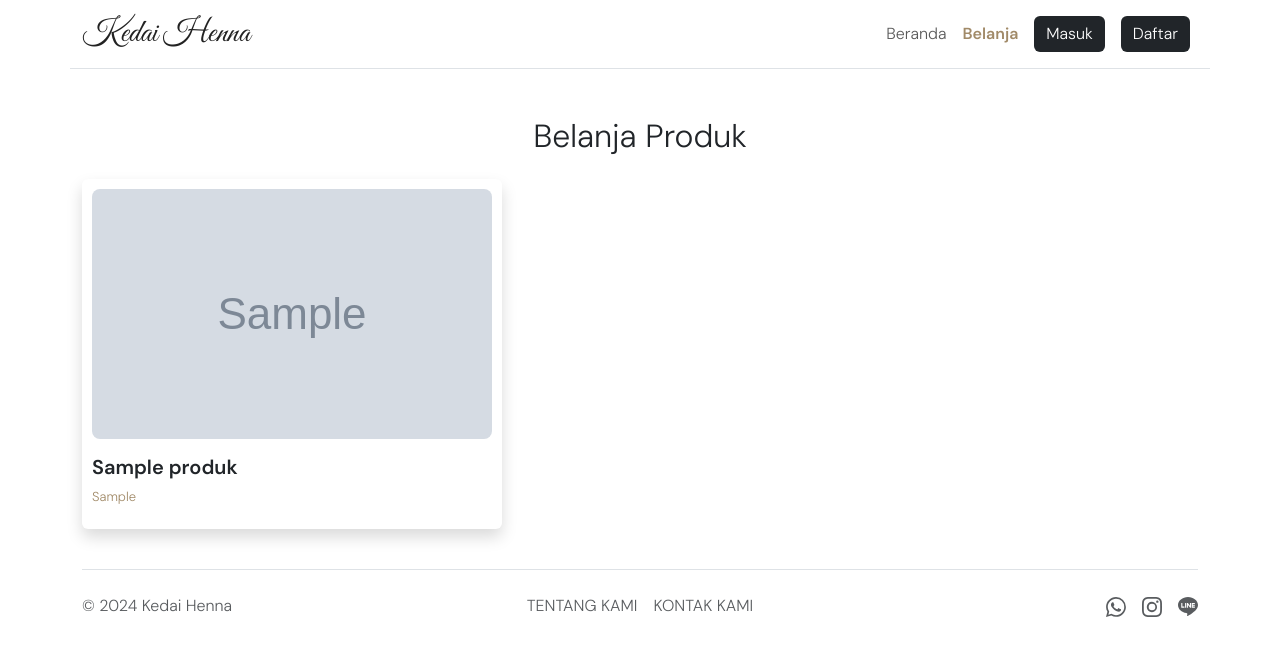
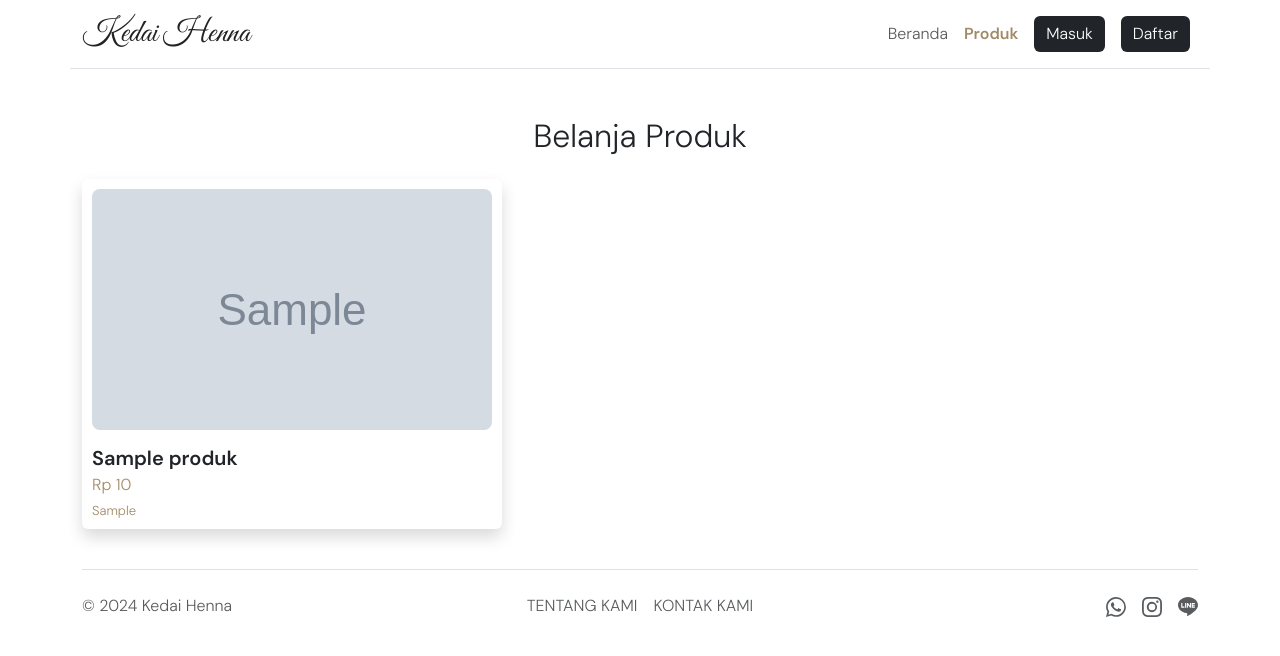
Before and after one commit to kamilahsyhrbn/kedai-henna, a PHP site: page /belanja.php in a window 1280 px wide. Shown: the top 656 px of the page. Run offline with PHP 8.4, Linux system fonts and the light colour scheme; tables that the repository leaves empty or names only in its code hold one stand-in row (values such as "Sample post"); grey boxes marked "Sample" are stand-in pictures.

Commit message:
Bug Fixes + Update Navbar

```diff
--- a/belanja.php
+++ b/belanja.php
@@ -22,7 +22,8 @@ $result = mysqli_query($conn, "SELECT * FROM tb_produk");
                                 <img src="admin/images/<?php echo $row['foto_produk'] ?>"
                                     class="object-fit-cover top-0 left-0">
                             </div>
-                            <h5 class="fw-semibold overflow-hidden"><?php echo $row['nama_produk'] ?></h5>
+                            <h5 class="fw-semibold overflow-hidden mb-0"><?php echo $row['nama_produk'] ?></h5>
+                            <p class="my-1 accent">Rp <?php echo $row['harga_produk'] ?></p>
                             <p class="overflow-hidden desc"><?php echo $row['deskripsi_produk'] ?></p>
                         </div>
                     </a>
--- a/detail-produk.php
+++ b/detail-produk.php
@@ -85,7 +85,7 @@ if (isset($_POST['btnCart'])) {
             <?php if (isUserLoggedIn()): ?>
                 <div class="col-lg-7">
                     <h2 class="fw-semibold mt-5"><?php echo $p->nama_produk; ?></h2>
-                    <span class="accent"><?php echo $p->harga_produk; ?></span>
+                    <span class="accent">Rp <?php echo $p->harga_produk; ?></span>
                     <p class="mt-3"><?php echo $p->deskripsi_produk; ?></p>
                     <div class="d-flex align-items-center my-5">
                         <div class="card-count rounded text-center d-flex justify-content-between align-items-center">
@@ -114,7 +114,7 @@ if (isset($_POST['btnCart'])) {
             <?php else: ?>
                 <div class="col-lg-7">
                     <h2 class="fw-semibold mt-5"><?php echo $p->nama_produk; ?></h2>
-                    <span class="accent"><?php echo $p->harga_produk; ?></span>
+                    <span class="accent">Rp <?php echo $p->harga_produk; ?></span>
                     <p class="mt-3"><?php echo $p->deskripsi_produk; ?></p>
                     <div class="my-5">
                         <a href="masuk.php">
--- a/index.php
+++ b/index.php
@@ -42,7 +42,8 @@ $result = mysqli_query($conn, "SELECT * FROM tb_produk WHERE status = 'Tersedia'
                                 class="card-image d-flex align-items-center justify-content-center rounded-3  overflow-hidden mb-3">
                                 <img src="admin/images/<?php echo $row['foto_produk'] ?>" class="object-fit-cover">
                             </div>
-                            <h5 class="fw-semibold overflow-hidden"><?php echo $row['nama_produk'] ?></h5>
+                            <h5 class="fw-semibold overflow-hidden mb-0"><?php echo $row['nama_produk'] ?></h5>
+                            <p class="my-1 accent">Rp <?php echo $row['harga_produk'] ?></p>
                             <p class="overflow-hidden desc"><?php echo $row['deskripsi_produk'] ?></p>
                         </div>
                     </a>
--- a/navbar.php
+++ b/navbar.php
@@ -68,7 +68,13 @@ if (isUserLoggedIn()) {
                         </li>
                         <li class="nav-item d-flex align-items-center">
                             <a <?php if ($page === 'belanja') { ?> class="nav-link active" <?php } else { ?>
-                                    class="nav-link" <?php } ?> href="belanja.php">Belanja</a>
+                                    class="nav-link" <?php } ?> href="belanja.php">
+                                    <?php if (isUserLoggedIn()): ?>
+                                    Belanja
+                                    <?php else: ?>
+                                    Produk
+                                    <?php endif; ?>
+                                </a>
                         </li>
                         <?php if (isUserLoggedIn()): ?>
                             <li class="nav-icon d-flex align-items-center">
```
